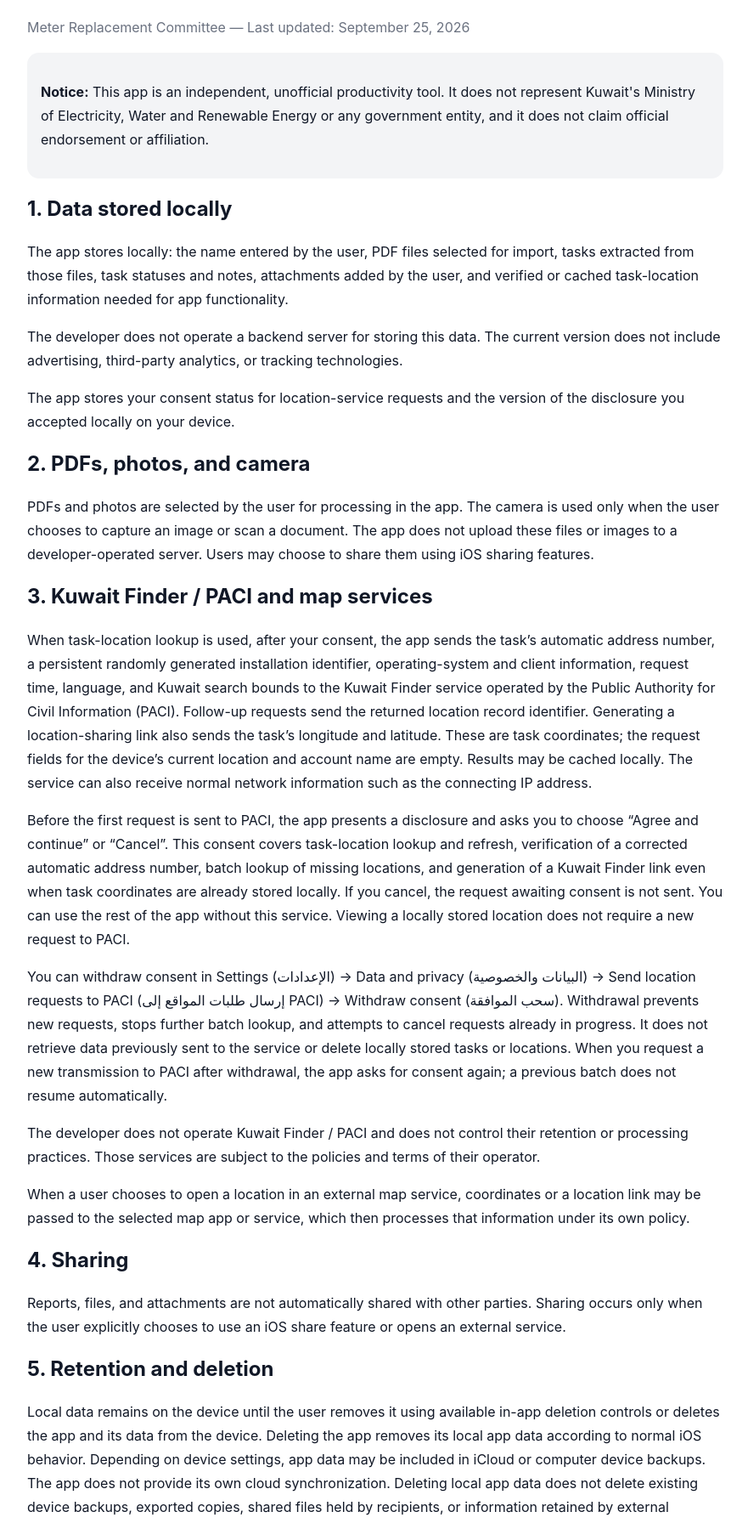
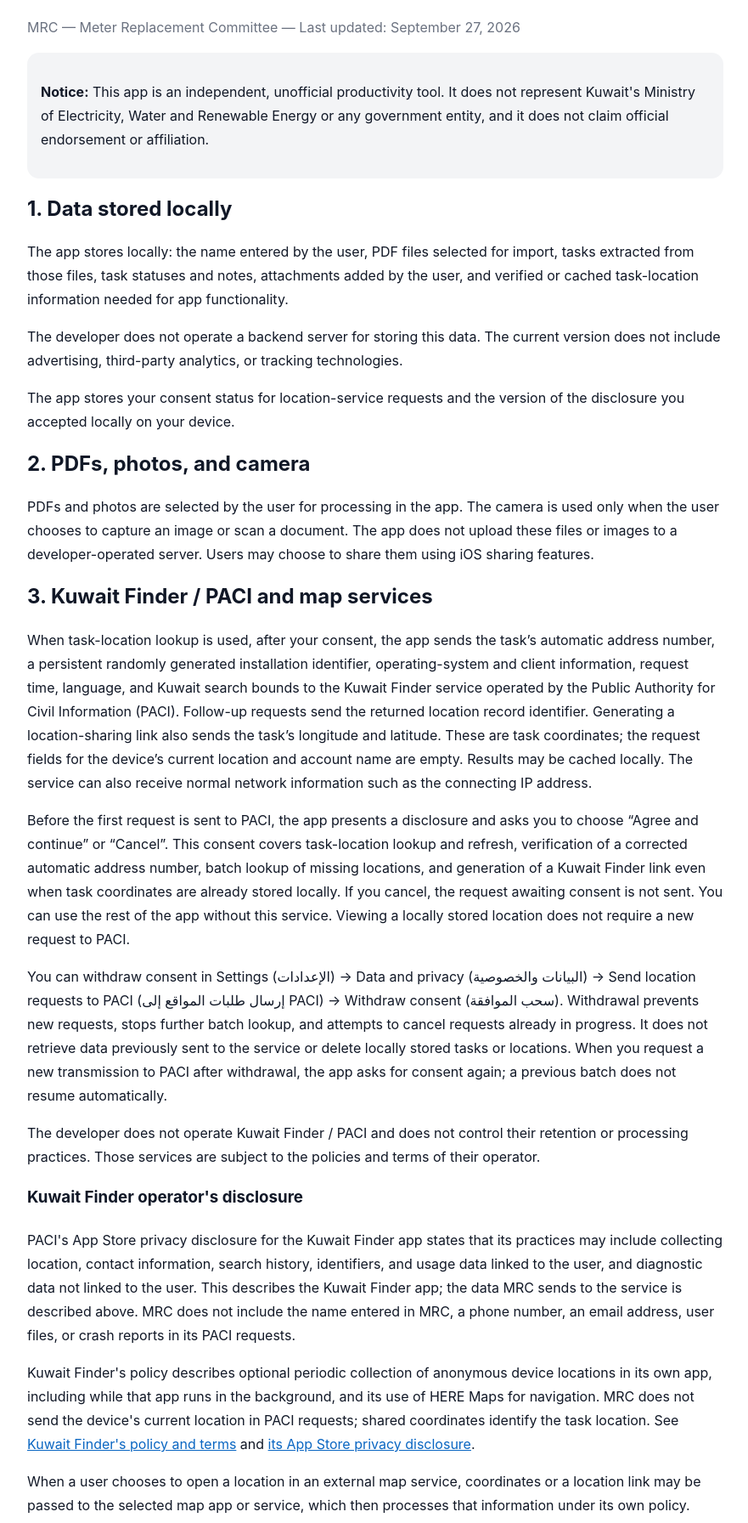
Before and after one commit to eng-akm/meter-replacement-support, a plain HTML site: page privacy-en.html in a window 1280 px wide. Shown: the part 100-1892 px from the top of the page at 85% size, without its empty margins (198-1079 px from the left). Drawn offline with Linux system fonts and the light colour scheme.

Commit message:
Clarify MRC privacy and link Kuwait Finder disclosures

```diff
--- a/privacy-en.html
+++ b/privacy-en.html
@@ -3,7 +3,7 @@
 <head>
 <meta charset="utf-8">
 <meta name="viewport" content="width=device-width,initial-scale=1">
-<title>Privacy Policy — Meter Replacement Committee</title>
+<title>Privacy Policy — MRC</title>
 <style>
 body{font-family:-apple-system,BlinkMacSystemFont,"Segoe UI",sans-serif;max-width:820px;margin:0 auto;padding:32px 20px;line-height:1.75;color:#111827;background:#fff}
 h1,h2{line-height:1.35} .muted{color:#6b7280} a{color:#0a66c2} .box{background:#f3f4f6;border-radius:14px;padding:16px}
@@ -11,7 +11,7 @@
 </head>
 <body>
 <h1>Privacy Policy</h1>
-<p class="muted">Meter Replacement Committee — Last updated: September 25, 2026</p>
+<p class="muted">MRC — Meter Replacement Committee — Last updated: September 27, 2026</p>
 
 <div class="box">
 <p><strong>Notice:</strong> This app is an independent, unofficial productivity tool. It does not represent Kuwait's Ministry of Electricity, Water and Renewable Energy or any government entity, and it does not claim official endorsement or affiliation.</p>
@@ -31,6 +31,9 @@
 <p>Before the first request is sent to PACI, the app presents a disclosure and asks you to choose “Agree and continue” or “Cancel”. This consent covers task-location lookup and refresh, verification of a corrected automatic address number, batch lookup of missing locations, and generation of a Kuwait Finder link even when task coordinates are already stored locally. If you cancel, the request awaiting consent is not sent. You can use the rest of the app without this service. Viewing a locally stored location does not require a new request to PACI.</p>
 <p>You can withdraw consent in Settings (الإعدادات) → Data and privacy (البيانات والخصوصية) → Send location requests to PACI (إرسال طلبات المواقع إلى PACI) → Withdraw consent (سحب الموافقة). Withdrawal prevents new requests, stops further batch lookup, and attempts to cancel requests already in progress. It does not retrieve data previously sent to the service or delete locally stored tasks or locations. When you request a new transmission to PACI after withdrawal, the app asks for consent again; a previous batch does not resume automatically.</p>
 <p>The developer does not operate Kuwait Finder / PACI and does not control their retention or processing practices. Those services are subject to the policies and terms of their operator.</p>
+<h3>Kuwait Finder operator's disclosure</h3>
+<p>PACI's App Store privacy disclosure for the Kuwait Finder app states that its practices may include collecting location, contact information, search history, identifiers, and usage data linked to the user, and diagnostic data not linked to the user. This describes the Kuwait Finder app; the data MRC sends to the service is described above. MRC does not include the name entered in MRC, a phone number, an email address, user files, or crash reports in its PACI requests.</p>
+<p>Kuwait Finder's policy describes optional periodic collection of anonymous device locations in its own app, including while that app runs in the background, and its use of HERE Maps for navigation. MRC does not send the device's current location in PACI requests; shared coordinates identify the task location. See <a href="https://kfappsrv.paci.gov.kw/kuwaitfinder/server/copyrights/?language=en">Kuwait Finder's policy and terms</a> and <a href="https://apps.apple.com/kw/app/kuwait-finder/id593476960">its App Store privacy disclosure</a>.</p>
 <p>When a user chooses to open a location in an external map service, coordinates or a location link may be passed to the selected map app or service, which then processes that information under its own policy.</p>
 
 <h2>4. Sharing</h2>
```
Also changed, not shown: privacy-ar.html (+5 -2 lines).
